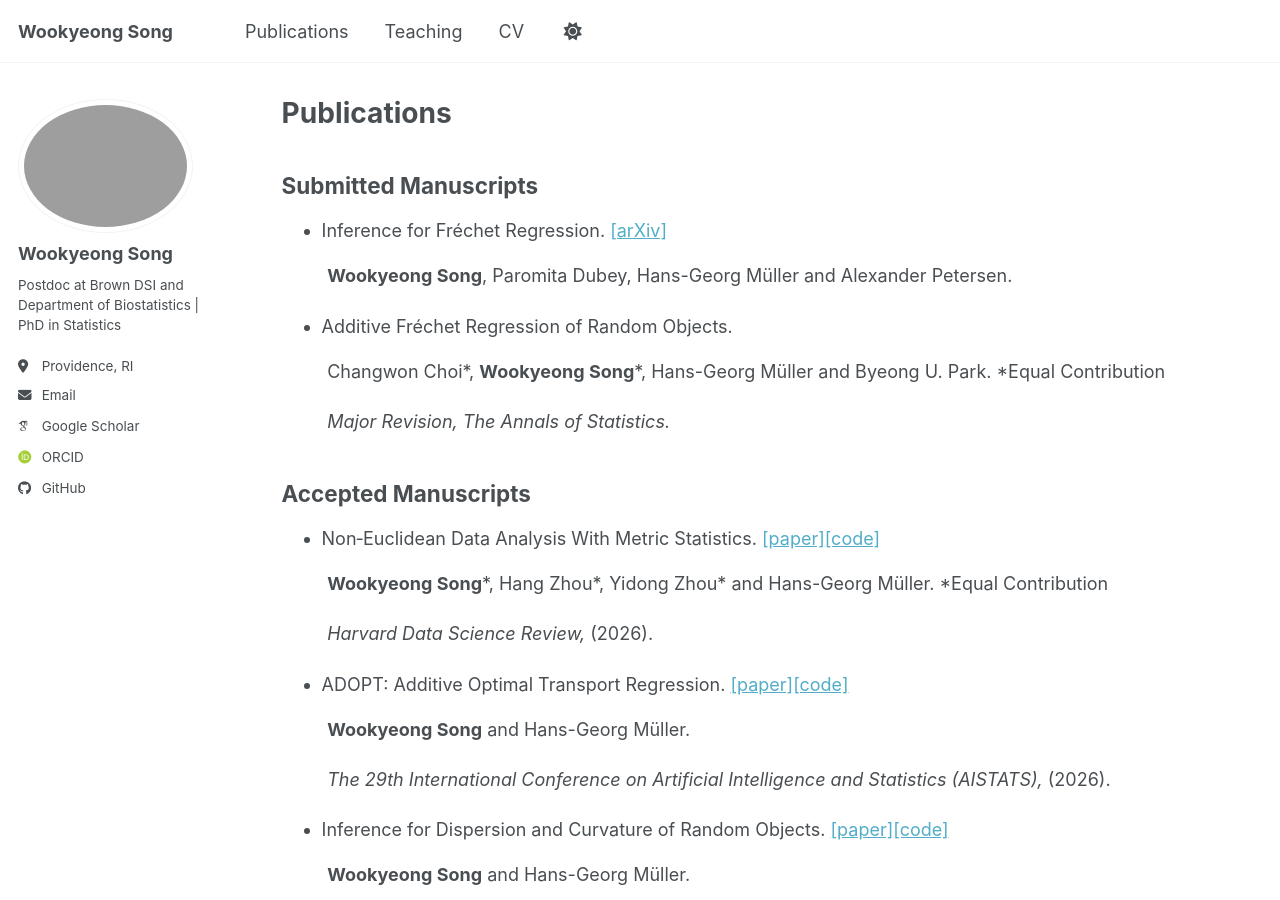
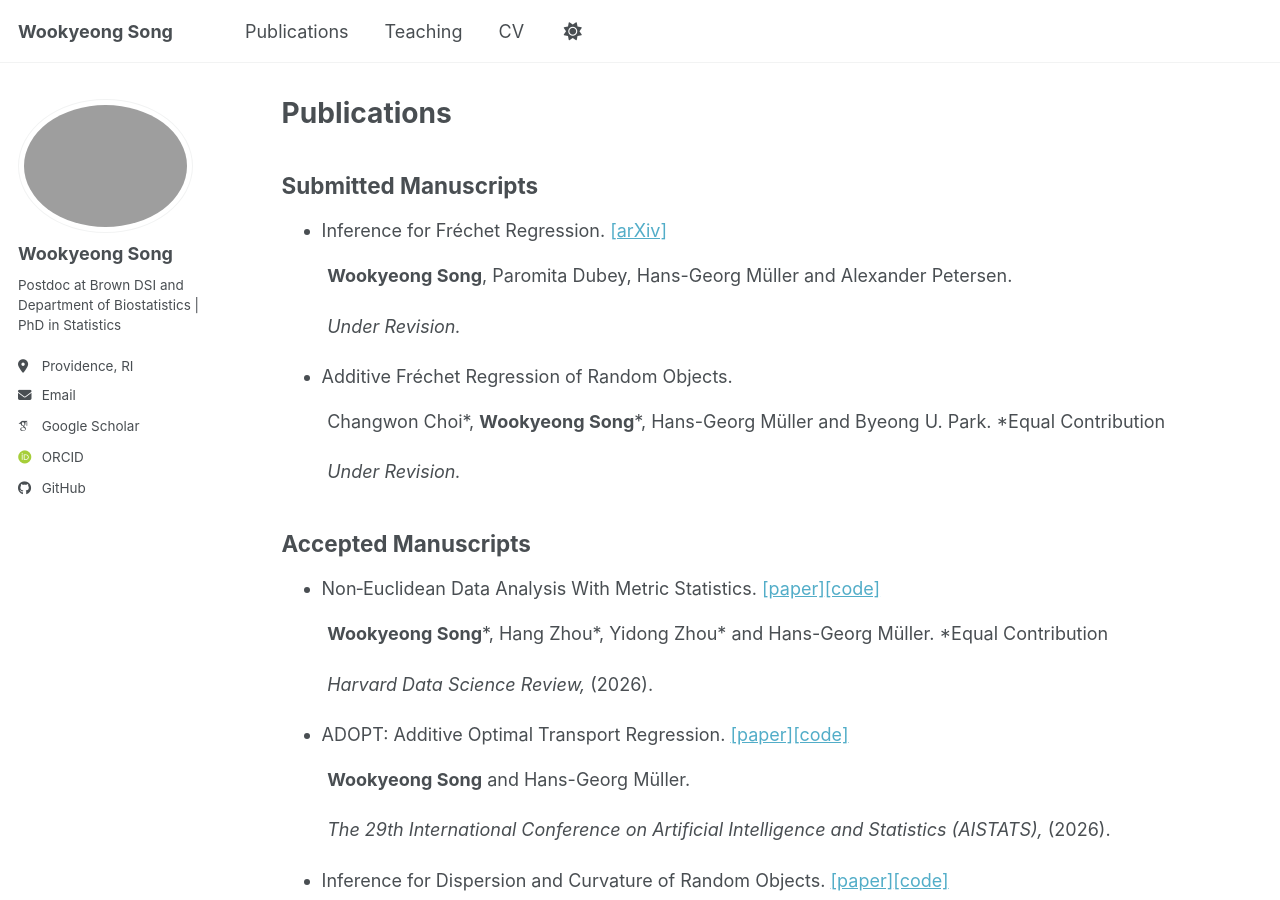
Before and after one commit to wookyeongSong/wookyeongsong.github.io, a Jekyll site: the page built from _pages/publications.md, in a window 1280 px wide and 900 px high. Built offline with Jekyll 4.4.1, drawn with Linux system fonts in a browser that asks for light colours; some web fonts are replaced; a script bundle is joined from its source files by our own code; library files that are not in the unit come from our copies.

Commit message:
Update publications.md

```diff
--- a/_pages/publications.md
+++ b/_pages/publications.md
@@ -10,11 +10,13 @@ author_profile: true
 
 &nbsp;&nbsp;&nbsp;&nbsp;&nbsp;&nbsp;&nbsp;&nbsp; **Wookyeong Song**, Paromita Dubey, Hans-Georg Müller and Alexander Petersen.
 
+&nbsp;&nbsp;&nbsp;&nbsp;&nbsp;&nbsp;&nbsp;&nbsp; *Under Revision.*
+
 - Additive Fréchet Regression of Random Objects.
 
 &nbsp;&nbsp;&nbsp;&nbsp;&nbsp;&nbsp;&nbsp;&nbsp; Changwon Choi\*, **Wookyeong Song**\*, Hans-Georg Müller and Byeong U. Park. \*Equal Contribution
 
-&nbsp;&nbsp;&nbsp;&nbsp;&nbsp;&nbsp;&nbsp;&nbsp; *Major Revision, The Annals of Statistics.*
+&nbsp;&nbsp;&nbsp;&nbsp;&nbsp;&nbsp;&nbsp;&nbsp; *Under Revision.*
 
 
 
```
